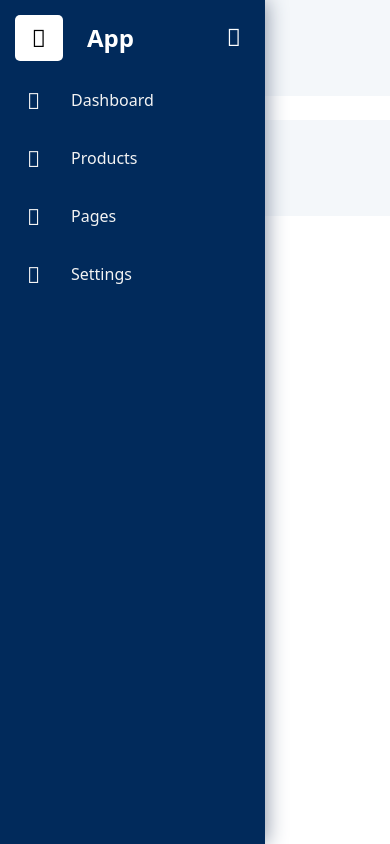
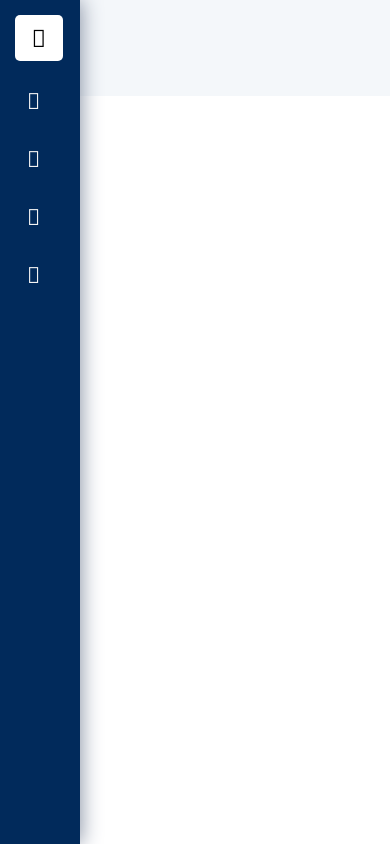
Before and after one commit to DucHai46/repo_nha_hang_com_ga_FE, an Angular app: page / in a window 390 px wide. Built offline with nearby package versions, Linux system fonts and the light colour scheme.

Commit message:
19/03(3)

```diff
--- a/src/app/modules/layout/main/main.component.html
+++ b/src/app/modules/layout/main/main.component.html
@@ -1,4 +1,4 @@
-<div class="body body-trimmed">
+<div class="body" [ngClass]="sizeClass()">
     <router-outlet></router-outlet>
 
 </div>
--- a/src/app/modules/layout/main/main.component.ts
+++ b/src/app/modules/layout/main/main.component.ts
@@ -1,4 +1,4 @@
-import { Component } from '@angular/core';
+import { Component, computed, input } from '@angular/core';
 import { RouterOutlet } from '@angular/router';
 
 @Component({
@@ -10,5 +10,13 @@ import { RouterOutlet } from '@angular/router';
   styleUrl: './main.component.scss'
 })
 export class MainComponent {
-
+  isLeftSidebarCollapsed = input.required<boolean>();
+  screenWidth = input.required<number>();
+  sizeClass = computed(() => {
+    const isLeftSidebarCollapsed = this.isLeftSidebarCollapsed();
+    if (isLeftSidebarCollapsed) {
+      return '';
+    }
+    return this.screenWidth() > 768 ? 'body-trimmed' : 'body-md-screen';
+  });
 }
--- a/src/app/modules/layout/sidenav/sidenav.component.html
+++ b/src/app/modules/layout/sidenav/sidenav.component.html
@@ -31,4 +31,3 @@
         }
     </div>
 </div>
-<app-main></app-main>
--- a/src/app/remote-entry/entry.component.ts
+++ b/src/app/remote-entry/entry.component.ts
@@ -1,15 +1,33 @@
-import { Component, signal } from '@angular/core';
+import { Component, Host, HostListener, OnInit, signal } from '@angular/core';
 
 @Component({
   selector: 'app-repo-ddtw-vnpt-ddtw-entry',
   template: `
     <app-sidenav [isSideNavCollapsed]="isSideNavCollapsed()"
     (changeIsSideNavCollapsed)="changeIsSideNavCollapsed($event)"></app-sidenav>
-    <app-main></app-main>
+    <app-main
+  [isLeftSidebarCollapsed]="isSideNavCollapsed()"
+  [screenWidth]="screenWidth()"
+/>
     `,
 })
-export class RemoteEntryComponent {
+export class RemoteEntryComponent implements OnInit {
   isSideNavCollapsed= signal<boolean>(false);
+  screenWidth=signal<number>(window.innerWidth);
+  @HostListener('window:resize')
+  onResize() {
+    this.screenWidth.set(window.innerWidth);
+    if(this.screenWidth() <= 768) {
+      this.isSideNavCollapsed.set(true);
+    }
+  }
+
+  ngOnInit(): void {
+    if(this.screenWidth() <= 768) {
+      this.isSideNavCollapsed.set(true);
+    }
+  }
+
   changeIsSideNavCollapsed(isSideNavCollapsed: boolean): void {
     this.isSideNavCollapsed.set(isSideNavCollapsed);
   }
```
